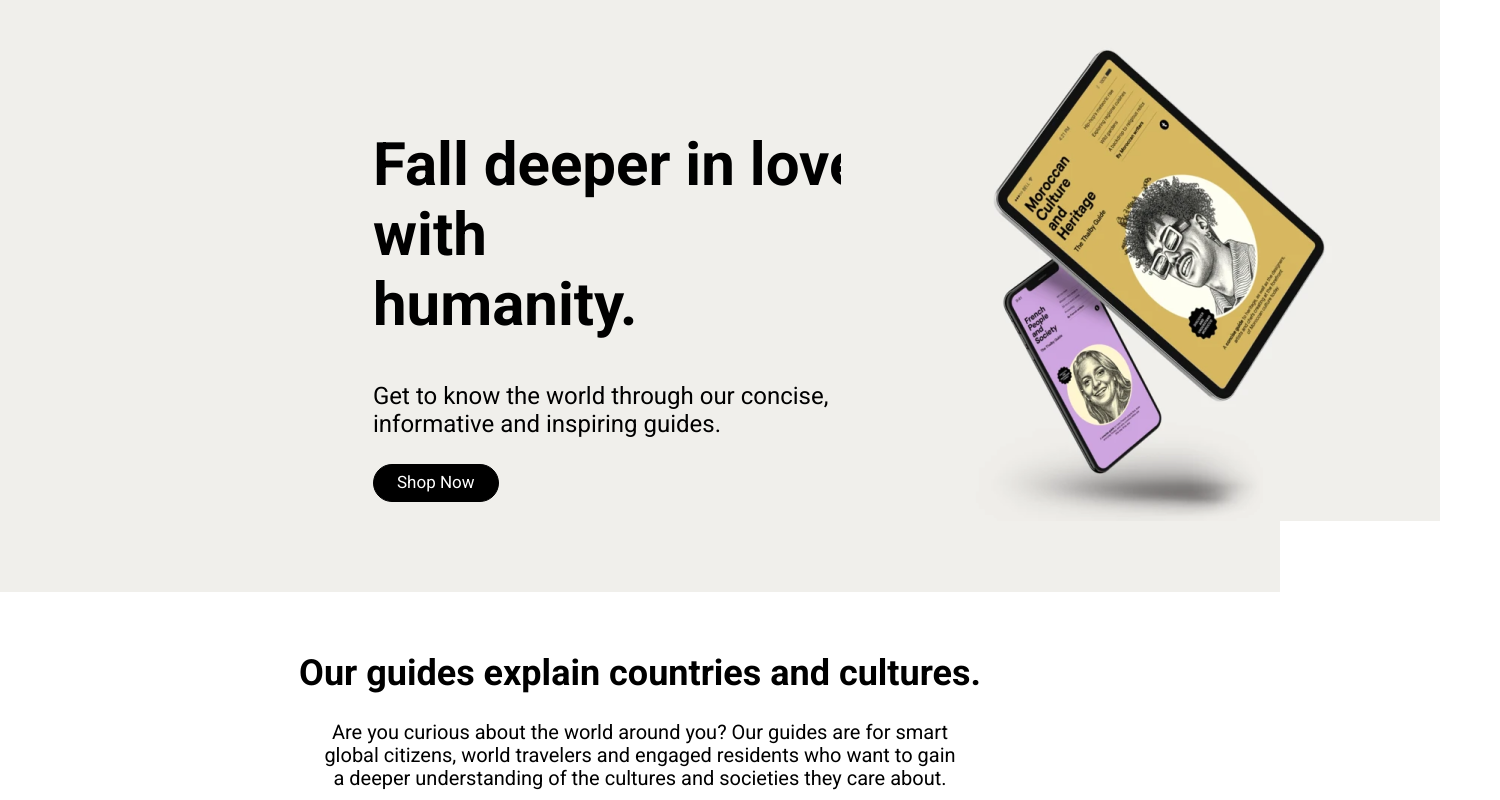
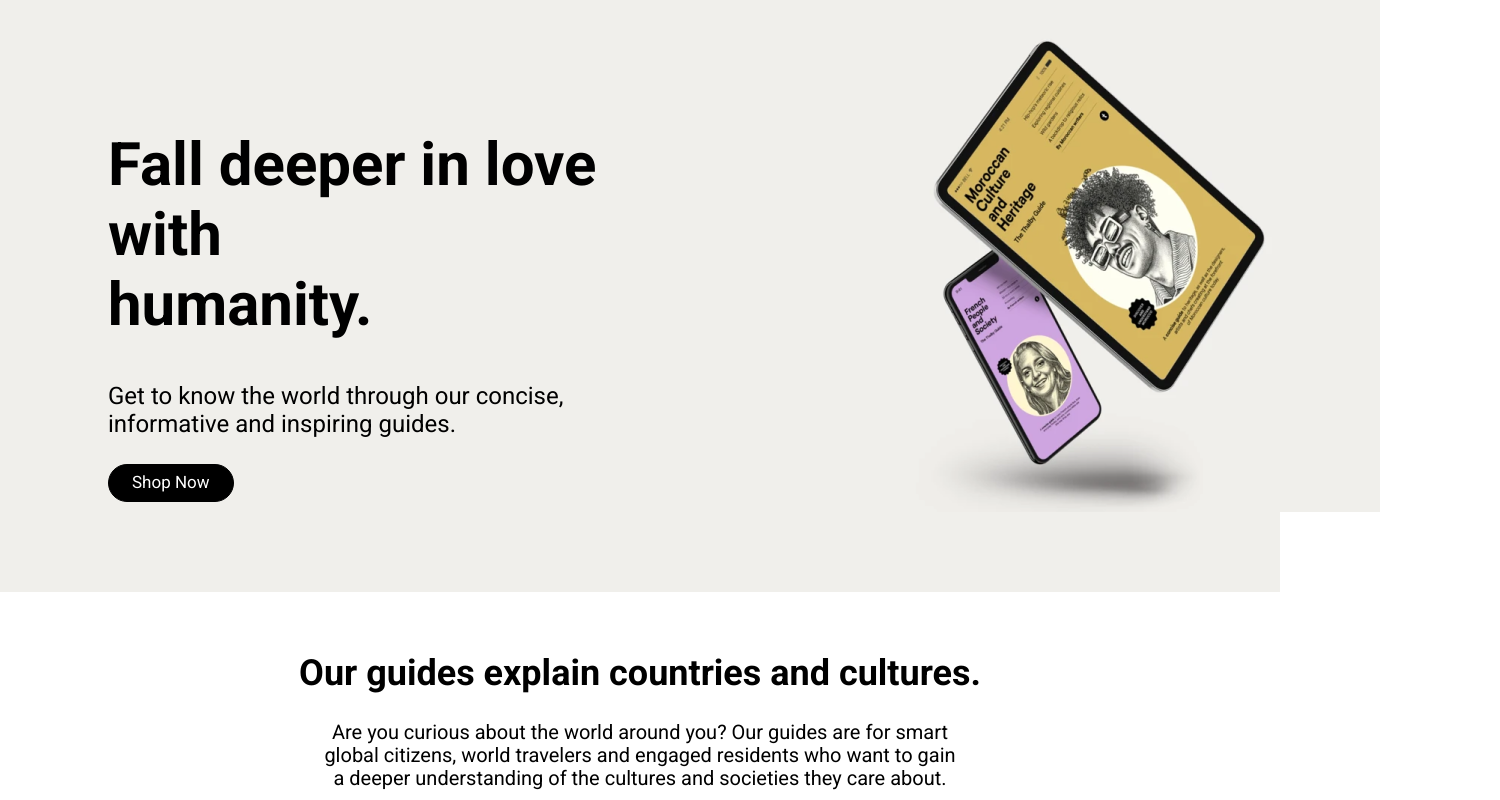
Before and after one commit to Mariyats7/Thalby, a plain HTML site: page index.html in a window 1280 px wide. Shown: the top 800 px of the page, 1500 px wide, since content can reach past the window. Drawn offline with nearby package versions, Linux system fonts and the light colour scheme.

Commit message:
position

```diff
--- a/css/style.css
+++ b/css/style.css
@@ -5,13 +5,11 @@
 .main_banner{
     background: #F0EFEB;
     padding: 90px 0;
-    display: flex;
-    justify-content: center;
     position: relative;
 }
 .main_banner article{
     display: flex;
-    align-items: center;
+    justify-content: space-between;
 }
 
 .humanity h1 {
@@ -19,14 +17,14 @@
     font-weight: 700;
     color: #000000;
     margin-bottom: 42px;
-    width: 534px;
+    max-width: 534px;
 }
 .humanity h5 {
     font: 24px/28px 'Roboto', sans-serif;
     font-weight: 400;
     color: #000000;
     margin-bottom: 26px;
-    width: 481px;
+    max-width: 481px;
 }
 .humanity a {
     font: 17px/20px 'Roboto', sans-serif;
@@ -41,11 +39,10 @@
 }
 .first-img {
     position: absolute;
-    width: 599px;
+    max-width: 599px;
     height: 521px;
     left: 781px;
     top: -9px;
-    padding: 9px 60px 24px;
 }
 .guides {
     text-align: center;
--- a/index.html
+++ b/index.html
@@ -33,8 +33,8 @@
             <h5>Get to know the world through our concise, informative and inspiring guides.</h5>
             <a href="#">Shop Now</a>
                 </div>
-                <div>
-                    <img class="first-img" src="images/image1.png" alt="img">
+                <div class="first-img">
+                    <img src="images/image1.png" alt="img">
                 </div>
             </article>
         </div>
```
